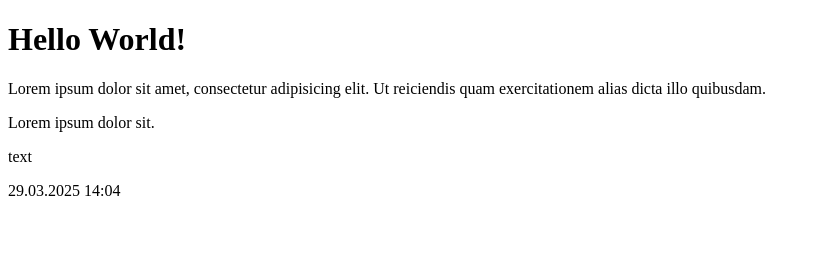
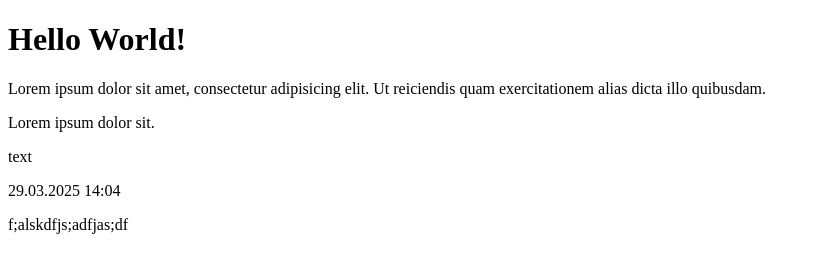
Before and after one commit to L1tosh/kpi-iit, a plain HTML site: page index.html in a window 1280 px wide. Shown: the whole page, without its empty margins (0-820 px from the left). Drawn offline with Linux system fonts and the light colour scheme.

Commit message:
add line to index.html

```diff
--- a/index.html
+++ b/index.html
@@ -11,5 +11,6 @@
     <p>Lorem ipsum dolor sit.</p>
     <p>text</p>
     <p>29.03.2025 14:04</p>
+    <p>f;alskdfjs;adfjas;df</p>
 </body>
 </html>
```
